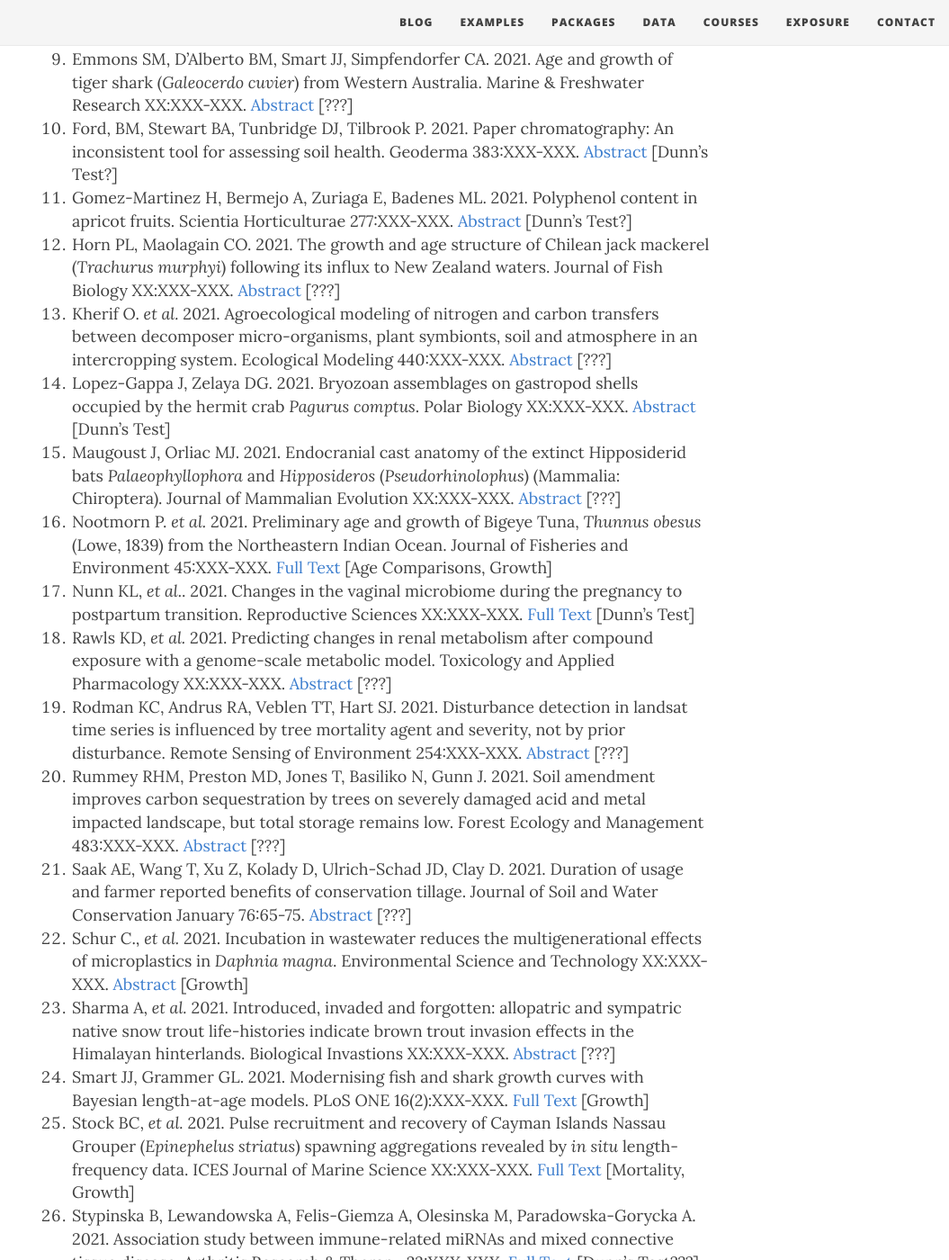
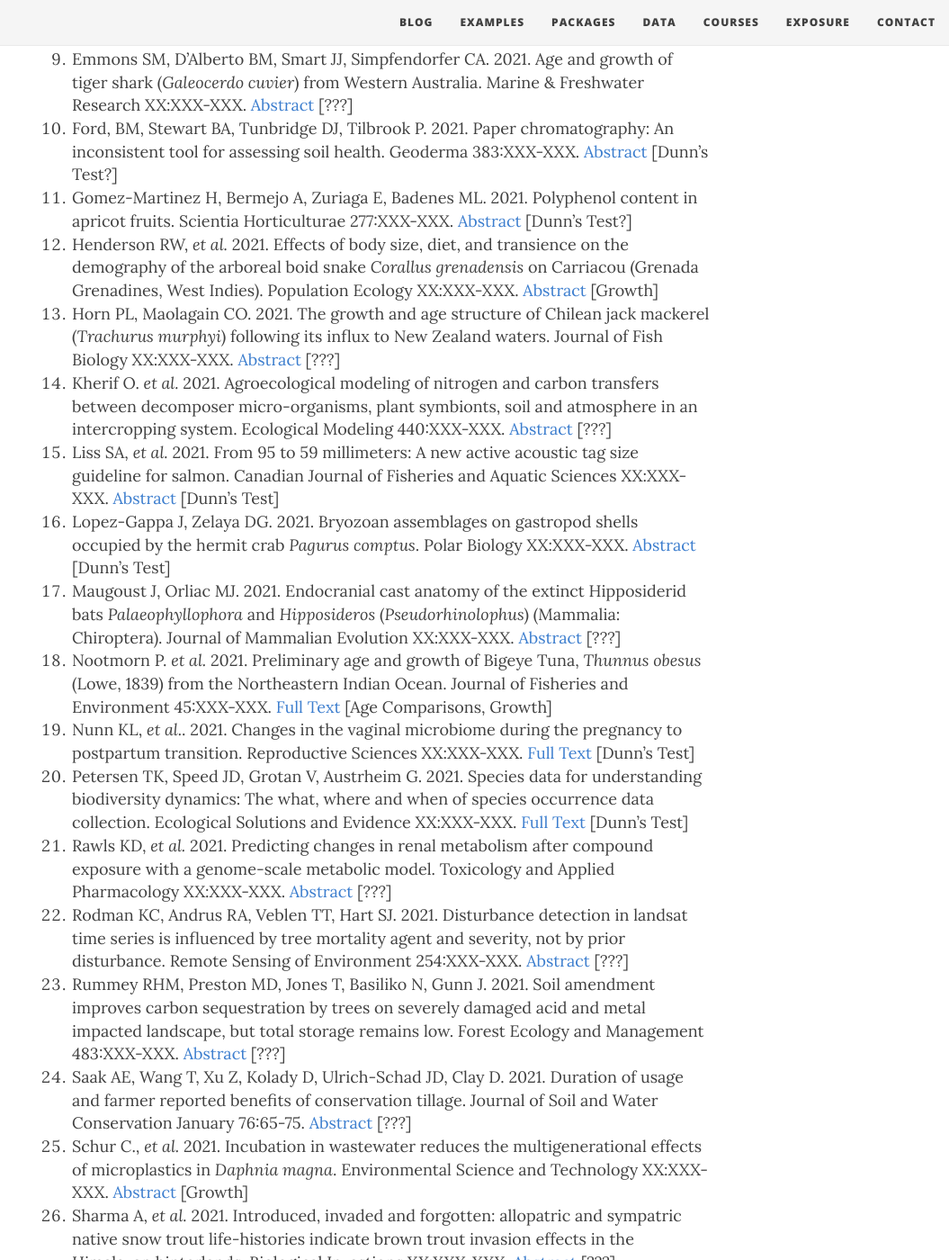
Before and after one commit to droglenc/fishR, a Jekyll site: the page built from exposure/exposure-citations21.md, in a window 1280 px wide and 1400 px high, scrolled down 1039 px. Shown: the whole window at 90% size, without its empty margins (225-1280 px from the left). Built offline with Jekyll 4.4.1, drawn with Linux system fonts in a browser that asks for light colours; nearby versions of some CDN libraries.

Commit message:
Update exposure-citations21.md

```diff
--- a/exposure/exposure-citations21.md
+++ b/exposure/exposure-citations21.md
@@ -18,12 +18,15 @@
 1. Emmons SM, D'Alberto BM, Smart JJ, Simpfendorfer CA. 2021. Age and growth of tiger shark (*Galeocerdo cuvier*) from Western Australia. Marine & Freshwater Research XX:XXX-XXX. [Abstract](https://www.publish.csiro.au/MF/MF20291) [???]
 1. Ford, BM, Stewart BA, Tunbridge DJ, Tilbrook P. 2021. Paper chromatography: An inconsistent tool for assessing soil health. Geoderma 383:XXX-XXX. [Abstract](https://www.sciencedirect.com/science/article/abs/pii/S0016706120325386) [Dunn's Test?]
 1. Gomez-Martinez H, Bermejo A, Zuriaga E, Badenes ML. 2021. Polyphenol content in apricot fruits. Scientia Horticulturae 277:XXX-XXX. [Abstract](https://www.sciencedirect.com/science/article/abs/pii/S0304423820306567) [Dunn's Test?]
+1. Henderson RW, *et al.* 2021. Effects of body size, diet, and transience on the demography of the arboreal boid snake *Corallus grenadensis* on Carriacou (Grenada Grenadines, West Indies). Population Ecology XX:XXX-XXX. [Abstract](https://esj-journals.onlinelibrary.wiley.com/doi/abs/10.1002/1438-390X.12079) [Growth]
 1. Horn PL, Maolagain CO. 2021. The growth and age structure of Chilean jack mackerel (*Trachurus murphyi*) following its influx to New Zealand waters. Journal of Fish Biology XX:XXX-XXX. [Abstract](https://onlinelibrary.wiley.com/doi/abs/10.1111/jfb.14647) [???]
 1. Kherif O. *et al.* 2021. Agroecological modeling of nitrogen and carbon transfers between decomposer micro-organisms, plant symbionts, soil and atmosphere in an intercropping system. Ecological Modeling 440:XXX-XXX. [Abstract](https://www.sciencedirect.com/science/article/abs/pii/S0304380020304543) [???]
+1. Liss SA, *et al.* 2021. From 95 to 59 millimeters: A new active acoustic tag size guideline for salmon. Canadian Journal of Fisheries and Aquatic Sciences XX:XXX-XXX. [Abstract](https://cdnsciencepub.com/doi/abs/10.1139/cjfas-2020-0222) [Dunn's Test]
 1. Lopez-Gappa J, Zelaya DG. 2021. Bryozoan assemblages on gastropod shells occupied by the hermit crab *Pagurus comptus*. Polar Biology XX:XXX-XXX. [Abstract](https://link.springer.com/article/10.1007/s00300-020-02796-y) [Dunn's Test]
 1. Maugoust J, Orliac MJ. 2021. Endocranial cast anatomy of the extinct Hipposiderid bats *Palaeophyllophora* and *Hipposideros* (*Pseudorhinolophus*) (Mammalia: Chiroptera). Journal of Mammalian Evolution XX:XXX-XXX. [Abstract](https://link.springer.com/article/10.1007/s10914-020-09522-9) [???]
 1. Nootmorn P. *et al.* 2021. Preliminary age and growth of Bigeye Tuna, *Thunnus obesus* (Lowe, 1839) from the Northeastern Indian Ocean. Journal of Fisheries and Environment 45:XXX-XXX. [Full Text](https://li01.tci-thaijo.org/index.php/JFE/article/download/245903/170221) [Age Comparisons, Growth]
 1. Nunn KL, *et al.*. 2021. Changes in the vaginal microbiome during the pregnancy to postpartum transition. Reproductive Sciences XX:XXX-XXX. [Full Text](https://link.springer.com/article/10.1007/s43032-020-00438-6) [Dunn's Test]
+1. Petersen TK, Speed JD, Grotan V, Austrheim G. 2021. Species data for understanding biodiversity dynamics: The what, where and when of species occurrence data collection. Ecological Solutions and Evidence XX:XXX-XXX. [Full Text](https://besjournals.onlinelibrary.wiley.com/doi/pdfdirect/10.1002/2688-8319.12048) [Dunn's Test]
 1. Rawls KD, *et al.* 2021. Predicting changes in renal metabolism after compound exposure with a genome-scale metabolic model. Toxicology and Applied Pharmacology XX:XXX-XXX. [Abstract](https://www.sciencedirect.com/science/article/abs/pii/S0041008X20305123) [???]
 1. Rodman KC, Andrus RA, Veblen TT, Hart SJ. 2021. Disturbance detection in landsat time series is influenced by tree mortality agent and severity, not by prior disturbance. Remote Sensing of Environment 254:XXX-XXX. [Abstract](https://www.sciencedirect.com/science/article/abs/pii/S0034425720306179) [???]
 1. Rummey RHM, Preston MD, Jones T, Basiliko N, Gunn J. 2021. Soil amendment improves carbon sequestration by trees on severely damaged acid and metal impacted landscape, but total storage remains low. Forest Ecology and Management 483:XXX-XXX. [Abstract](https://www.sciencedirect.com/science/article/abs/pii/S0378112720316650) [???]
```
Also changed, not shown: other parts of exposure/exposure-citations21.md (+1 -1 lines).
